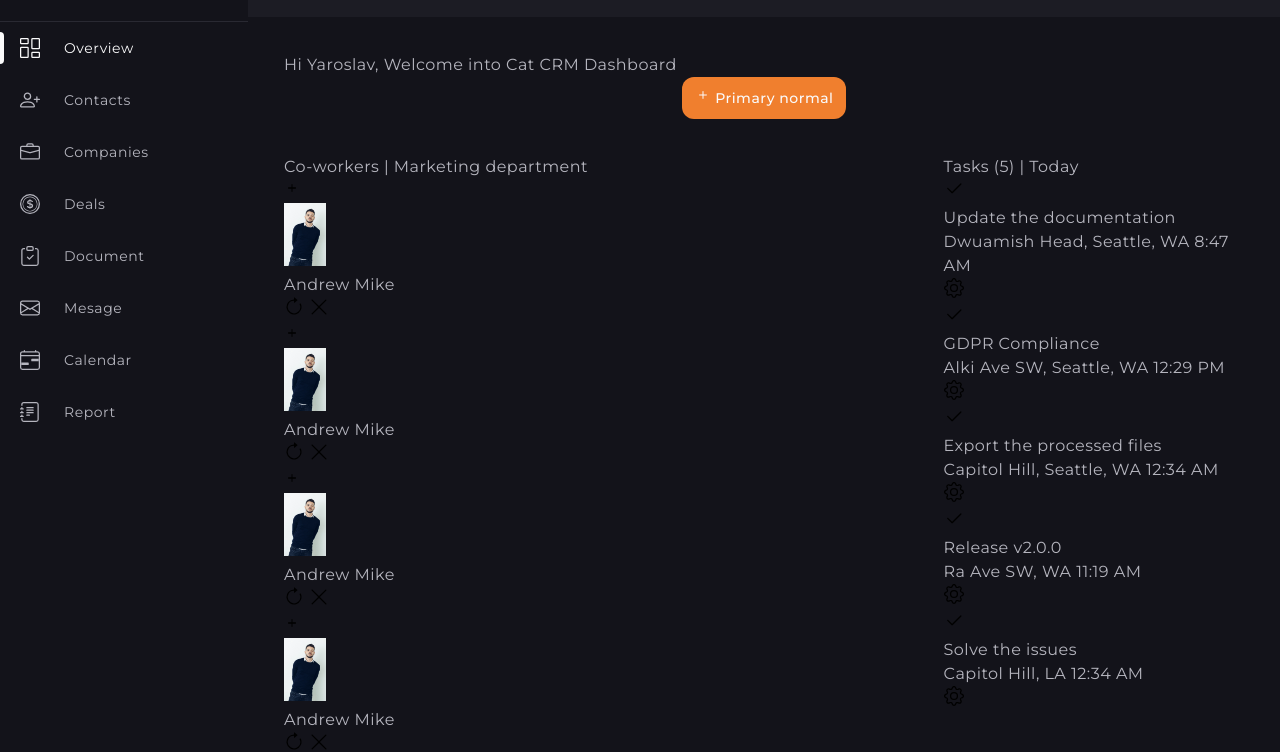
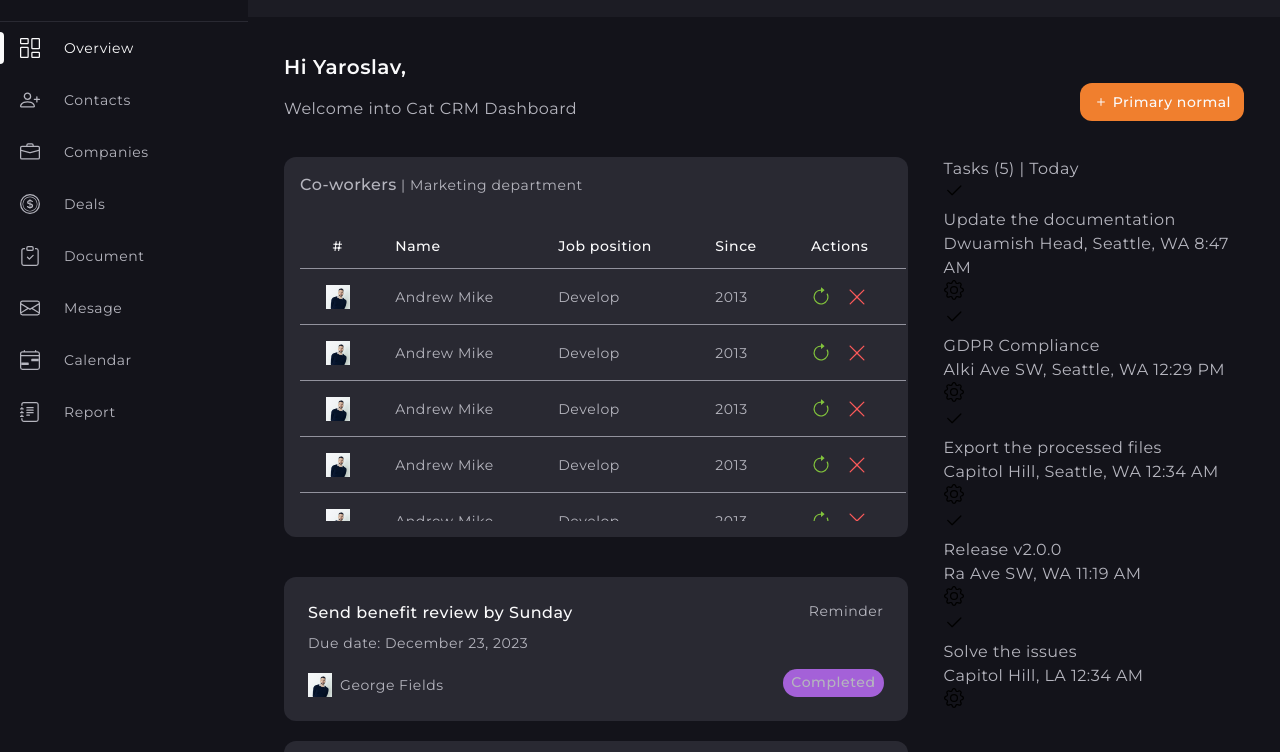
Before and after one commit to AntoXa32/sass-final-project, a website built with Vite: page index.html in a window 1280 px wide. Shown: the part 51-803 px from the top of the page. Built offline with nearby package versions, Linux system fonts and the light colour scheme.

Commit message:
add co-workers section

```diff
--- a/index.html
+++ b/index.html
@@ -502,7 +502,7 @@
           </div>
           <div class="board-right">
             <p class="board-tag">Reminder</p>
-            <p class="badge warning">Completed</p>
+            <p class="badge-warning">Completed</p>
           </div>
         </li>
         <li class="board-item">
@@ -521,7 +521,7 @@
           </div>
           <div class="board-right">
             <p class="board-tag">Call</p>
-            <p class="badge error">Ended</p>
+            <p class="badge-danger">Ended</p>
           </div>
         </li>
         <li class="board-item hide">
@@ -539,7 +539,7 @@
           </div>
           <div class="board-right">
             <p class="board-tag">Reminder</p>
-            <p class="badge">Completed</p>
+            <p class="badge-success">Completed</p>
           </div>
         </li>
       </ul>
--- /dev/null
+++ b/src/scss/components/_badges.scss
@@ -0,0 +1,18 @@
+@use '../utils/placeholders';
+@use '../utils/variables' as var;
+@use '../utils/functions' as fn;
+@use '../utils/mixins' as mx;
+
+@each $value in 'danger', 'warning', 'success' {
+  .badge-#{$value} {
+    @extend %details-accent;
+
+    min-width: 96px;
+    padding: 4px 8px;
+
+    text-align: center;
+    color: fn.get-color('light-ptimary');
+    border-radius: 20px;
+    background-color: fn.get-color($value);
+  }
+}
--- a/src/scss/components/_co-workers.scss
+++ /dev/null
@@ -1,81 +0,0 @@
-.co-workers {
-  grid-area: co-workers;
-}
-.co-workers-wrapper {
-}
-.co-workers-title {
-}
-.co-workers-container {
-}
-.co-workers-details {
-}
-.co-workers-data {
-}
-.co-workers-icon {
-}
-.plus {
-}
-.minus {
-}
-.co-workers-bio {
-}
-.thumb {
-}
-.co-workers-caption {
-}
-.co-workers-controls {
-}
-.controls-btn {
-}
-.controls-btn-icon {
-}
-.success {
-}
-.error {
-}
-.co-workers-info {
-}
-.co-workers-position {
-}
-.co-workers-accept {
-}
-.co-workers-table {
-}
-.visually-hidden {
-}
-.co-workers-board {
-}
-.board {
-}
-.board-item {
-}
-.board-left {
-}
-.board-caption {
-}
-.board-details {
-}
-.board-coworker {
-}
-.person {
-}
-.person-thumb {
-}
-.person-avatar {
-}
-.person-caption {
-}
-.board-right {
-}
-.board-tag {
-}
-.badge {
-}
-.warning {
-}
-.hide {
-}
-.co-workers-btn {
-  display: block;
-  margin: 0 auto;
-}
--- a/src/scss/components/_index.scss
+++ b/src/scss/components/_index.scss
@@ -1,5 +1,5 @@
 @forward 'welcome';
-@forward 'co-workers';
+@forward 'coworkers';
 @forward 'tasks';
 @forward 'reports';
 
@@ -10,3 +10,4 @@
 @forward 'notification';
 @forward 'notification-btn';
 @forward 'search';
+@forward 'badges';
--- a/src/scss/components/_welcome.scss
+++ b/src/scss/components/_welcome.scss
@@ -1,15 +1,37 @@
+@use '../utils/placeholders';
+@use '../utils/variables' as var;
+@use '../utils/functions' as fn;
+@use '../utils/mixins' as mx;
+
 @use 'btn/btn' as btn with (
   $btn-layer-spacing: 4px
 );
 
 .welcome {
   grid-area: welcome;
+
+  display: flex;
+  flex-wrap: wrap;
+  justify-content: space-between;
+  align-items: flex-end;
+  row-gap: 16px;
 }
 .page-title {
+  &-accent {
+    @extend %section-title;
+
+    display: block;
+    margin-bottom: 8px;
+
+    color: fn.get-color('light-primary');
+
+    @include mx.mq('lg') {
+      margin-bottom: 16px;
+    }
+  }
 }
-.page-title-accent {
+
+.welcome-btn {
+  // display: block;
+  // margin: 0 auto;
 }
-.welcome-btn {
-  display: block;
-  margin: 0 auto;
-}
--- /dev/null
+++ b/src/scss/components/coworkers/_board.scss
@@ -0,0 +1,70 @@
+@use '../../utils/placeholders';
+@use '../../utils/variables' as var;
+@use '../../utils/functions' as fn;
+@use '../../utils/mixins' as mx;
+
+.board {
+  display: flex;
+  flex-wrap: wrap;
+  gap: 20px;
+}
+.board-item {
+  @extend %section-frame;
+
+  flex-grow: 1;
+
+  display: flex;
+  justify-content: space-between;
+  gap: 43px;
+
+  background-color: fn.get-color('dark-tertiary');
+
+  @include mx.mq('xl') {
+    background-color: fn.get-color('dark-secondary');
+  }
+
+  &.hide {
+    display: none;
+  }
+}
+.board-left {
+}
+.board-caption {
+  @extend %accent-text;
+
+  margin-bottom: 8px;
+  color: fn.get-color('light-primary');
+}
+.board-details {
+  @extend %details;
+
+  margin-bottom: 20px;
+  color: fn.get-color('light-secondary');
+}
+.board-coworker {
+}
+.person {
+  display: flex;
+  align-items: center;
+  gap: 8px;
+}
+.person-thumb {
+  @include mx.frame(24px, $is-circle: true);
+}
+.person-avatar {
+}
+.person-caption {
+  @extend %details;
+}
+.board-right {
+  display: flex;
+  flex-direction: column;
+  min-height: 100%;
+}
+.board-tag {
+  @extend %details;
+
+  margin-bottom: auto;
+  text-align: right;
+  color: fn.get-color('light-secondary');
+}
--- /dev/null
+++ b/src/scss/components/coworkers/_co-workers.scss
@@ -0,0 +1,69 @@
+@use '../../utils/placeholders';
+@use '../../utils/variables' as var;
+@use '../../utils/functions' as fn;
+@use '../../utils/mixins' as mx;
+
+.co-workers {
+  grid-area: co-workers;
+
+  @include mx.mq('xl') {
+    padding: 20px;
+    background-color: fn.get-color('dark-tertiary');
+    border-radius: 12px;
+  }
+}
+.co-workers-wrapper {
+  max-height: 388px;
+  padding: 16px;
+  margin-bottom: 40px;
+
+  border-radius: 12px;
+  background-color: fn.get-color('dark-tertiary');
+
+  @include mx.mq('xl') {
+    max-height: 400px;
+    padding: 24px;
+    margin-bottom: 32px;
+    background-color: fn.get-color('dark-secondary');
+  }
+}
+.co-workers-title {
+  @extend %details;
+
+  margin-bottom: 28px;
+
+  @include mx.mq('xl') {
+    margin-bottom: 36px;
+  }
+
+  span {
+    @extend %accent-text;
+  }
+}
+.co-workers-container {
+  @include mx.scroll-bar;
+
+  max-height: 296px;
+
+  overflow-y: auto;
+
+  @include mx.mq('lg') {
+    margin-right: -14px;
+  }
+}
+
+.visually-hidden {
+}
+.co-workers-board {
+  margin-bottom: 20px;
+}
+
+.badge {
+}
+.warning {
+}
+
+.co-workers-btn {
+  display: block;
+  margin: 0 auto;
+}
--- /dev/null
+++ b/src/scss/components/coworkers/_details.scss
@@ -0,0 +1,118 @@
+@use '../../utils/placeholders';
+@use '../../utils/variables' as var;
+@use '../../utils/functions' as fn;
+@use '../../utils/mixins' as mx;
+
+.co-workers-details {
+  @extend %details;
+
+  padding: 16px 0;
+
+  @include mx.mq('md') {
+    display: none;
+  }
+}
+.co-workers-data {
+  @include mx.ease('slow', margin);
+
+  display: flex;
+  align-items: center;
+  gap: 12px;
+
+  .co-workers-details[open] & {
+    margin-bottom: 16px;
+  }
+}
+
+.co-workers-icon {
+  flex-shrink: 0;
+
+  display: flex;
+  justify-content: center;
+  align-items: center;
+  width: 20px;
+  height: 20px;
+
+  border-radius: 4px;
+  border: 1px solid;
+  border-color: fn.get-color('light-tertiary');
+  cursor: pointer;
+
+  .plus {
+    @include mx.ease('fast', opacity);
+    transition-delay: 150ms;
+
+    opacity: 0;
+    fill: fn.get-color('light-tertiary');
+
+    .co-workers-details:not([open]) & {
+      opacity: 1;
+    }
+  }
+
+  .minus {
+    @include mx.ease('fast', opacity);
+    transition-delay: 150ms;
+
+    opacity: 0;
+    fill: fn.get-color('light-tertiary');
+
+    .co-workers-details[open] & {
+      opacity: 1;
+    }
+  }
+}
+
+.co-workers-bio {
+  flex-grow: 1;
+
+  display: flex;
+  align-items: center;
+  gap: 8px;
+
+  .thumb {
+    @include mx.frame(24px, $is-circle: true);
+  }
+}
+
+.co-workers-controls {
+  display: flex;
+  align-items: center;
+  gap: 16px;
+}
+.controls-btn {
+  display: inline-flex;
+  align-items: center;
+  justify-content: center;
+
+  width: 20px;
+  height: 20px;
+
+  &-icon {
+    &.success {
+      fill: fn.get-color('success');
+    }
+    &.error {
+      fill: fn.get-color('danger');
+    }
+  }
+}
+
+.co-workers-info {
+  display: grid;
+  grid-template-columns: repeat(2, 1fr);
+  gap: 8px 12px;
+
+  width: fit-content;
+  padding: 0 32px;
+}
+.co-workers-position {
+  @extend %details-accent;
+
+  color: fn.get-color('light-primary');
+}
+.co-workers-accept {
+  @extend %details-accent;
+
+  color: fn.get-color('light-primary');
+}
--- /dev/null
+++ b/src/scss/components/coworkers/_index.scss
@@ -0,0 +1,4 @@
+@forward 'details';
+@forward 'table';
+@forward 'board';
+@forward 'co-workers';
--- /dev/null
+++ b/src/scss/components/coworkers/_table.scss
@@ -0,0 +1,101 @@
+@use '../../utils/placeholders';
+@use '../../utils/variables' as var;
+@use '../../utils/functions' as fn;
+@use '../../utils/mixins' as mx;
+
+.co-workers-table {
+  width: 100%;
+
+  @include mx.mq('md', 'max') {
+    display: none;
+  }
+
+  caption {
+    @extend %details;
+
+    margin-bottom: 36px;
+    color: fn.get-color('light-secondary');
+
+    span {
+      @extend %accent-text;
+    }
+  }
+
+  thead {
+    position: sticky;
+    top: -1px;
+    z-index: 100;
+    background-color: fn.get-color('dark-tertiary');
+
+    @include mx.mq('xl') {
+      background-color: fn.get-color('dark-secondary');
+    }
+
+    th {
+      @extend %details-accent;
+
+      position: relative;
+      padding: 12px 20px;
+      border-bottom-width: 1px;
+
+      color: fn.get-color('light-primary');
+
+      &::after {
+        content: '';
+        position: absolute;
+        left: 0;
+        bottom: 0;
+
+        display: block;
+        width: 100%;
+        height: 1px;
+
+        background-color: fn.get-color('light-tertiary');
+
+        @include mx.mq('xl') {
+          background-color: fn.get-color('dark-tertiary');
+        }
+      }
+
+      &:first-child {
+        text-align: center;
+      }
+    }
+  }
+
+  tbody {
+    @extend %details;
+
+    color: fn.get-color('light-secondary');
+
+    td {
+      position: relative;
+
+      padding: 16px 20px;
+      vertical-align: middle;
+      border-bottom-width: 1px;
+
+      &::after {
+        content: '';
+        position: absolute;
+        left: 0;
+        bottom: 0;
+
+        display: block;
+        width: 100%;
+        height: 1px;
+
+        background-color: fn.get-color('light-tertiary');
+
+        @include mx.mq('xl') {
+          background-color: fn.get-color('dark-tertiary');
+        }
+      }
+    }
+  }
+
+  .thumb {
+    @include mx.frame(24px, $is-circle: true);
+    margin: 0 auto;
+  }
+}
--- a/src/scss/utils/_mixins.scss
+++ b/src/scss/utils/_mixins.scss
@@ -53,11 +53,11 @@
     border-radius: 100px;
 
     &:hover {
-      background-color: rgba(#fff, 0, 3);
+      background-color: rgba(#fff, 0.3);
     }
   }
 
-  &::-webkit-scrollbar0thumb {
+  &::-webkit-scrollbar-thumb {
     background-color: fn.get-color('light-secondary');
     background-clip: content-box;
     border: 5px solid transparent;
```
